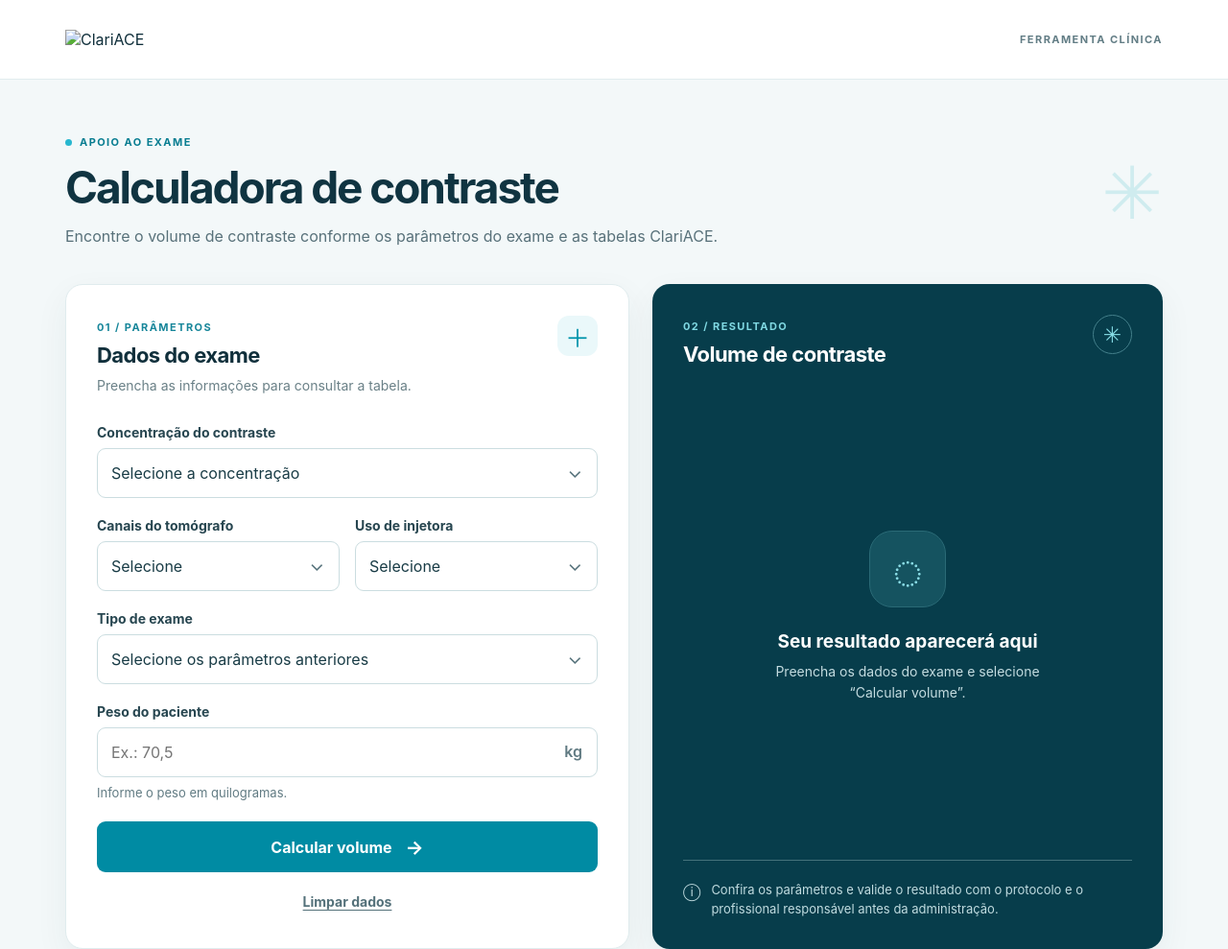
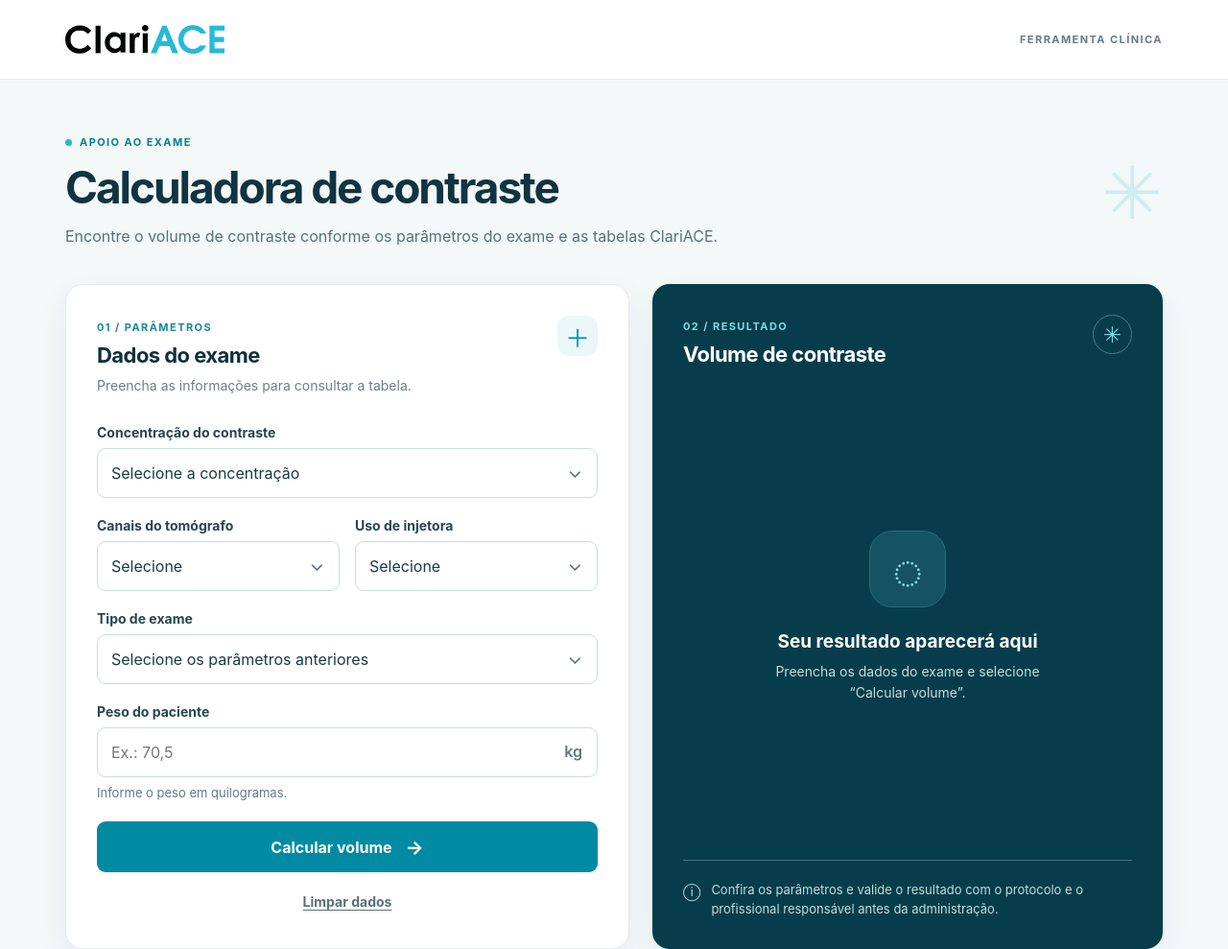
Before and after one commit to IOSEI-Smart-Scan/clariace-calculator, a plain HTML site: page index.html in a window 1280 px wide. Shown: the top 989 px of the page at 96% size. Drawn offline with Linux system fonts and the light colour scheme.

Commit message:
Add ClariACE logo asset

```diff
--- a/index.html
+++ b/index.html
@@ -6,7 +6,7 @@
   <link rel="stylesheet" href="style.css">
 </head>
 <body>
-  <header class="header"><div class="header-inner"><img src="logos-clariace/ClariACE_cor.png" alt="ClariACE" class="logo"><span class="header-label">FERRAMENTA CLÍNICA</span></div></header>
+  <header class="header"><div class="header-inner"><img src="assets/clariace-logo.png" alt="ClariACE" class="logo"><span class="header-label">FERRAMENTA CLÍNICA</span></div></header>
   <main class="container">
     <div class="intro"><div><span class="eyebrow"><span class="dot"></span> APOIO AO EXAME</span><h1>Calculadora de contraste</h1><p>Encontre o volume de contraste conforme os parâmetros do exame e as tabelas ClariACE.</p></div><div class="intro-mark" aria-hidden="true">✳</div></div>
     <div class="workspace">
```
Also changed, not shown: assets/clariace-logo.png (added).
